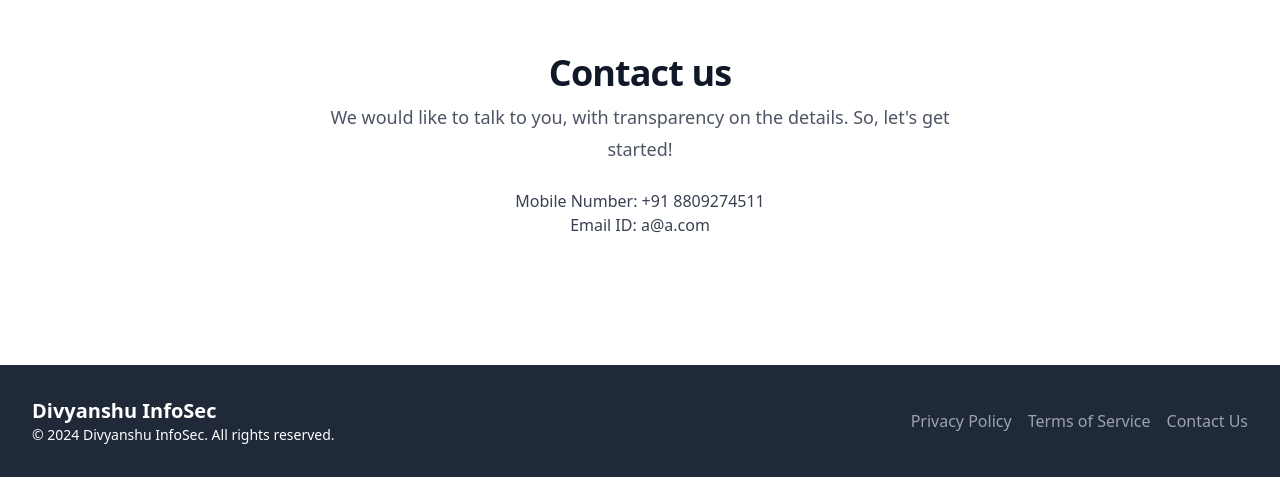
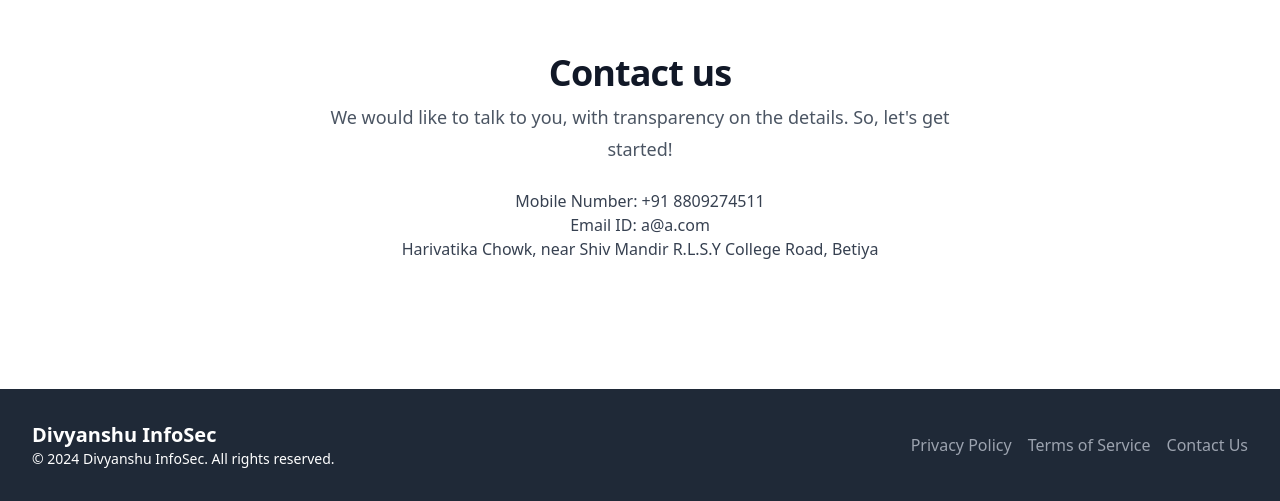
Before and after one commit to nani67/divyanshupro, a plain HTML site: page index.html in a window 1280 px wide. Shown: the part 7743-8244 px from the top of the page. Before the commit the page ends 8220 px from the top, so only its background shows below. Drawn offline with nearby package versions, Linux system fonts and the light colour scheme; a web font is replaced by a local one.

Commit message:
Update index.html

```diff
--- a/index.html
+++ b/index.html
@@ -1141,6 +1141,7 @@
         <div id="contactus" class="mx-auto max-w-2xl text-center">
           <div class="text-gray-700">Mobile Number: +91 8809274511</div>
           <div class="text-gray-700">Email ID: a@a.com</div>
+          <div class="text-gray-700">Harivatika Chowk, near Shiv Mandir R.L.S.Y College Road, Betiya</div>
         </div>
 
       </div>
```
